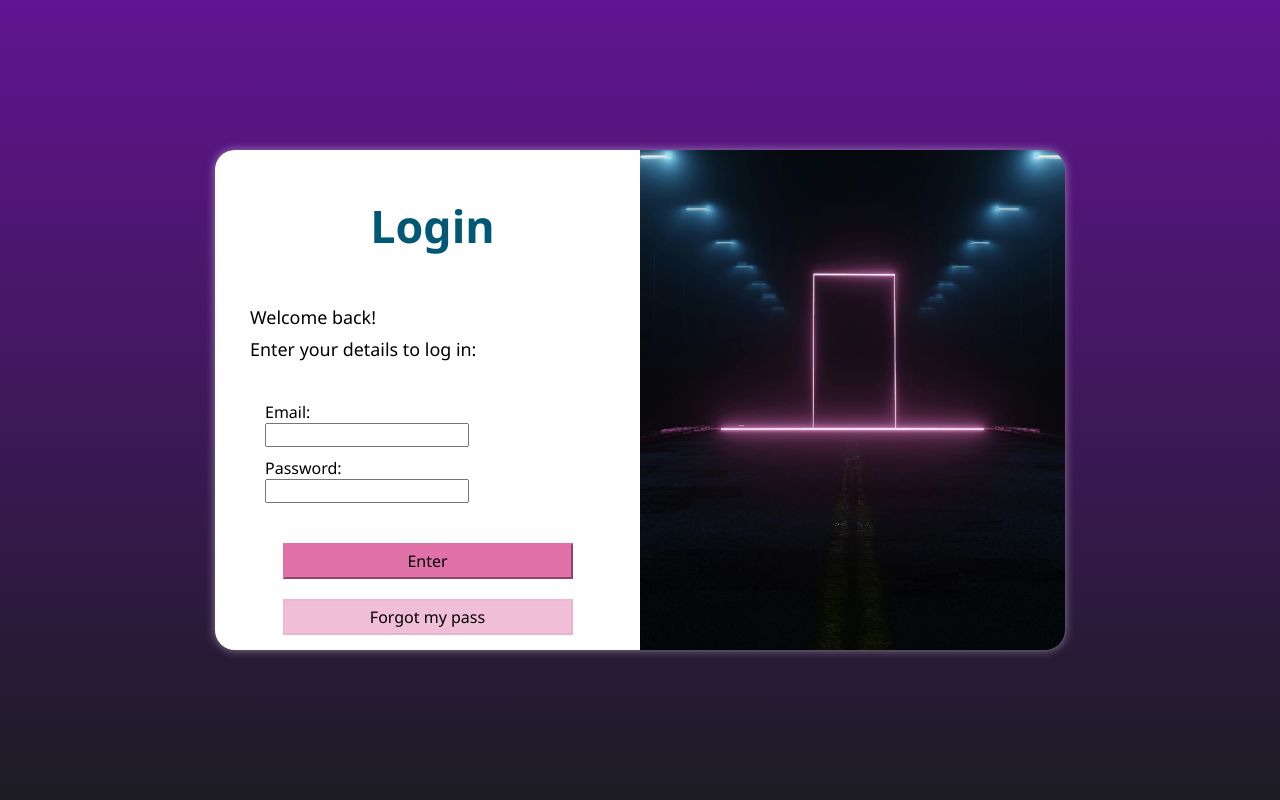
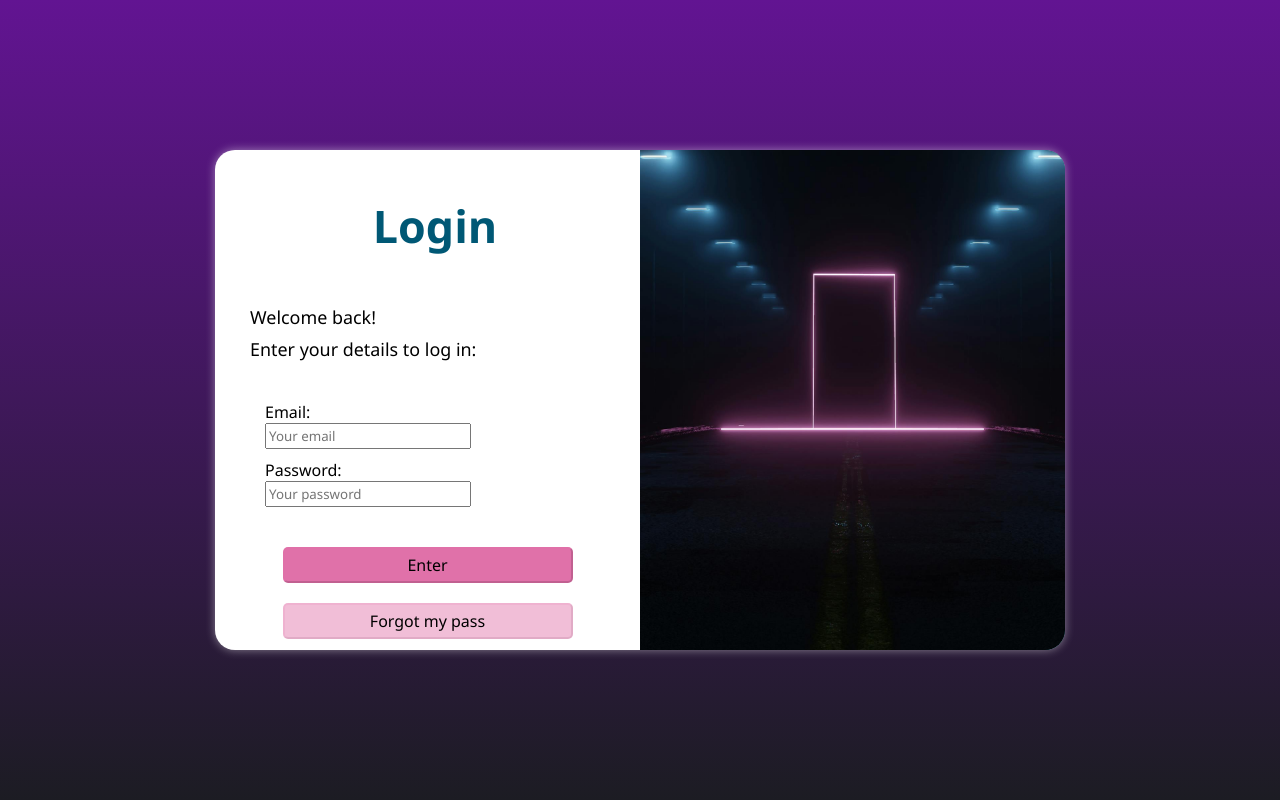
Before and after one commit to Brunapessoa/login-project, a plain HTML site: page index.html in a window 1280 px wide. Drawn offline with Linux system fonts and the light colour scheme.

Commit message:
style and html details

```diff
--- a/index.html
+++ b/index.html
@@ -20,14 +20,16 @@
                 <p>Welcome back!</p>
                 <p>Enter your details to log in: </p>
             </div>
-            <form action="login.js" method="post">
+            <form action="login.js" method="post" autocomplete="on">
                 <p class="details">
                     <label for="idEmail">Email: </label><br>
-                    <input type="email" name="email" id="idEmail">
+                    <input type="email" name="email" id="idEmail" placeholder="Your email" required
+                        autocomplete="email" maxlength="30">
                 </p>
                 <p class="details">
                     <label for="idPass">Password: </label><br>
-                    <input type="password" name="" id="idPass">
+                    <input type="password" name="" id="idPass" placeholder="Your password" required
+                        autocomplete="current-password" minlength="5" max="10">
                 </p>
                 <p id="buttons">
                     <input type="submit" value="Enter" id="enterBtn">
@@ -36,8 +38,7 @@
             </form>
         </section>
     </main>
-    <script>
-    </script>
+    <script src="login.js"></script>
 </body>
 
 </html>
--- a/styles/style.css
+++ b/styles/style.css
@@ -49,7 +49,7 @@ main {
 
 h1 {
     text-align: center;
-    margin: 10px;
+    margin: 15px;
     color: #005875;
     font-size: 1.8em;
 }
@@ -73,7 +73,7 @@ p {
 }
 
 .details input {
-    padding: 1px;
+    padding: 2px;
 }
 
 #buttons {
@@ -83,12 +83,13 @@ p {
 #enterBtn {
     display: block;
     background-color: #e071a9;
-    border-color: #e071a9;
+    border-color: #e071a85d;
     width: 240px;
     margin: auto;
     margin-top: 15px;
     margin-bottom: 10px;
-    padding: 2px;
+    padding: 3px;
+    border-radius: 5px;
 }
 
 #enterBtn:hover{
@@ -99,11 +100,12 @@ p {
 #forgotBtn {
     display: block;
     background-color: #e071a875;
-    border-color: #e071a815;
+    border-color: #e071a827;
     width: 240px;
     margin: auto;
     margin-top: 15px;
-    padding: 2px;
+    padding: 3px;
+    border-radius: 5px;
 }
 
 #forgotBtn:hover {
```
